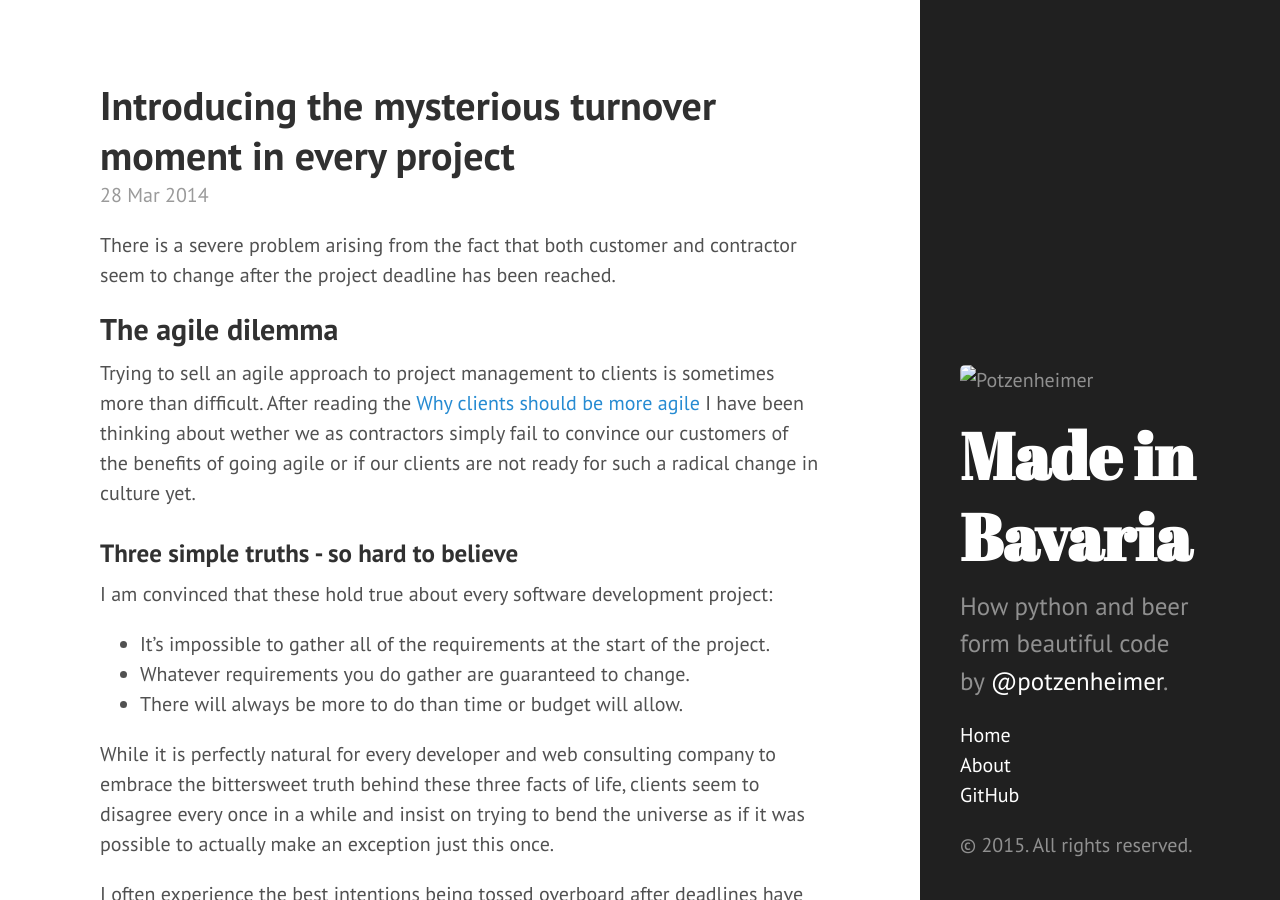
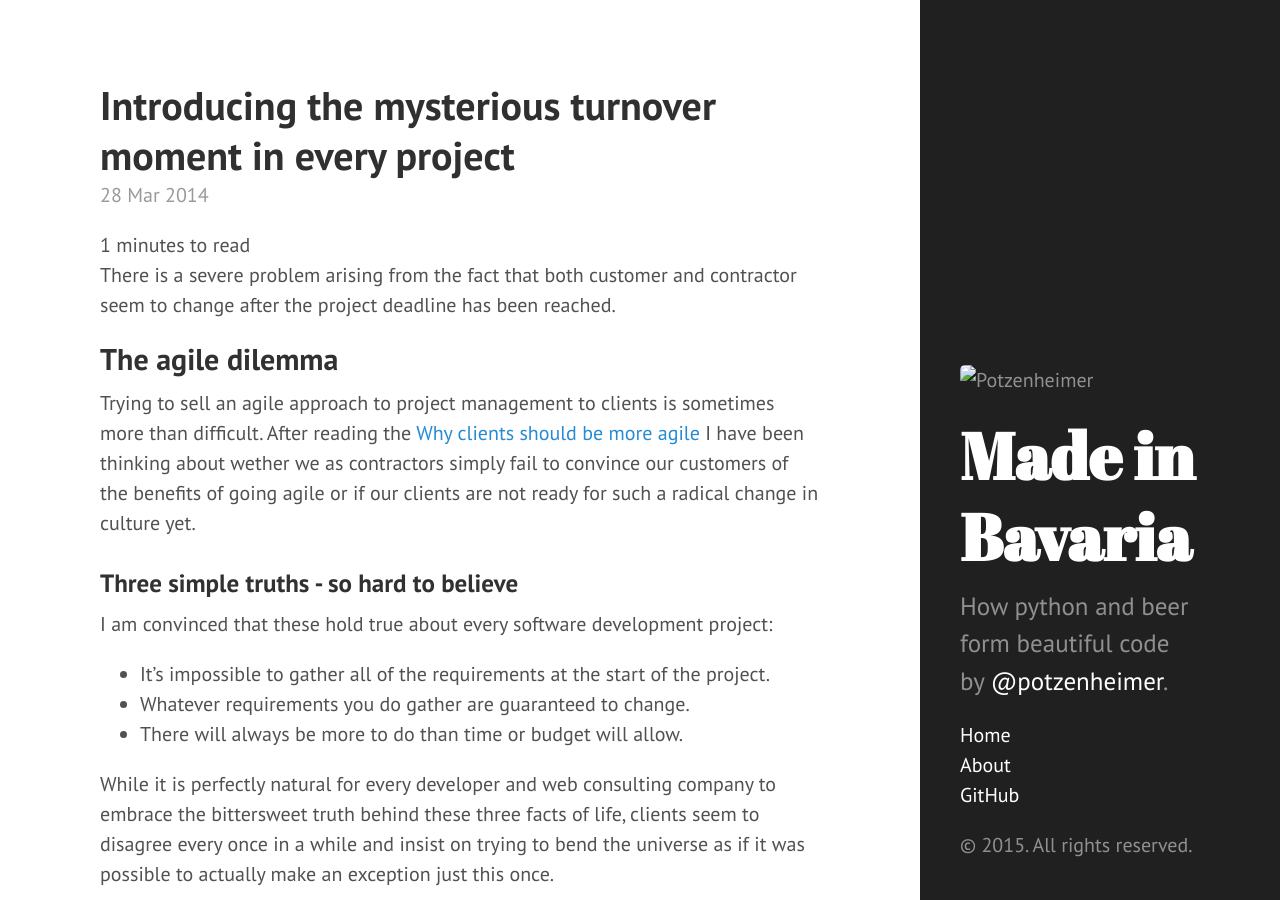
Before and after one commit to potzenheimer/potzenheimer.github.io, a Jekyll site: the page built from _posts/2014-03-28-introducing.md, in a window 1280 px wide and 900 px high. Built offline with Jekyll 4.4.1, drawn with Linux system fonts in a browser that asks for light colours.

Commit message:
Update post.html
Integrate reading time snippet

```diff
--- a/_layouts/post.html
+++ b/_layouts/post.html
@@ -5,6 +5,14 @@ layout: default
 <div class="post">
   <h1 class="post-title">{{ page.title }}</h1>
   <span class="post-date">{{ page.date | date_to_string }}</span>
+  <span class="port-reading-time">
+    {% capture words %}
+      {{ page.content | number_of_words | minus: 180 }}
+    {% endcapture %}
+    {% unless words contains "-" %}
+      {{ words | plus: 180 | divided_by: 180 | append: " minutes to read" }}
+    {% endunless %}
+  </span>
   {{ content }}
 </div>
 
```
